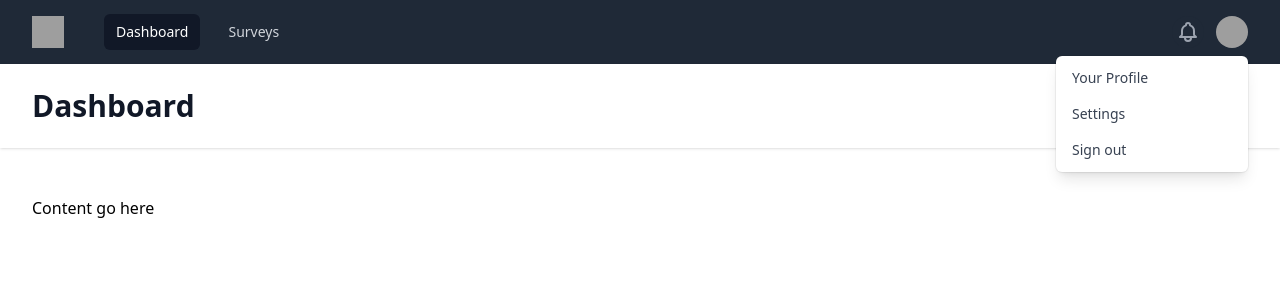
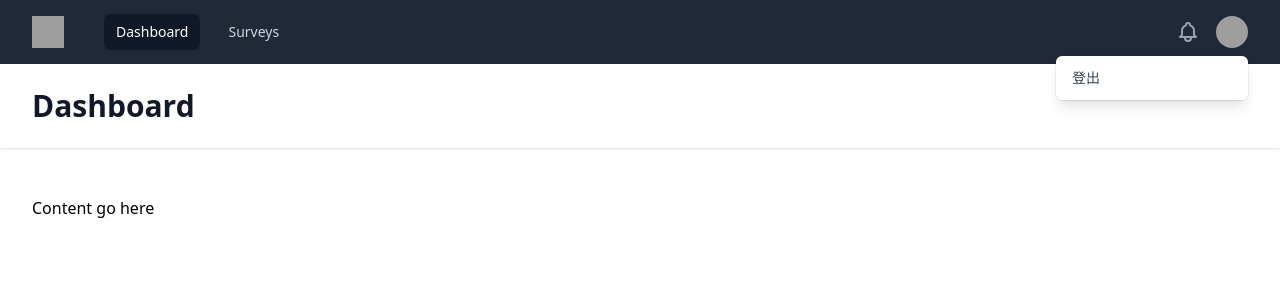
Before and after one commit to colonsong/surveys, a Vue app in the folder vue/: page /dashboard in a window 1280 px wide. Both pictures are taken after a click on the button "Open user menu". Shown: the top 300 px of the page. Built offline with nearby package versions, Linux system fonts and the light colour scheme; grey boxes are pictures that could not be loaded.

Commit message:
logout button

```diff
--- a/vue/src/components/DefaultLayout.vue
+++ b/vue/src/components/DefaultLayout.vue
@@ -49,8 +49,8 @@
                 </div>
                 <transition enter-active-class="transition ease-out duration-100" enter-from-class="transform opacity-0 scale-95" enter-to-class="transform opacity-100 scale-100" leave-active-class="transition ease-in duration-75" leave-from-class="transform opacity-100 scale-100" leave-to-class="transform opacity-0 scale-95">
                   <MenuItems class="origin-top-right absolute right-0 mt-2 w-48 rounded-md shadow-lg py-1 bg-white ring-1 ring-black ring-opacity-5 focus:outline-none">
-                    <MenuItem v-for="item in userNavigation" :key="item.name" v-slot="{ active }">
-                      <a :href="item.href" :class="[active ? 'bg-gray-100' : '', 'block px-4 py-2 text-sm text-gray-700']">{{ item.name }}</a>
+                    <MenuItem v-slot="{ active }">
+                      <a @click="logout" :class="[ 'block px-4 py-2 text-sm text-gray-700']">登出 </a>
                     </MenuItem>
                   </MenuItems>
                 </transition>
@@ -97,7 +97,7 @@
             </button>
           </div>
           <div class="mt-3 px-2 space-y-1">
-            <DisclosureButton v-for="item in userNavigation" :key="item.name" as="a" :href="item.href" class="block px-3 py-2 rounded-md text-base font-medium text-gray-400 hover:text-white hover:bg-gray-700">{{ item.name }}</DisclosureButton>
+            <DisclosureButton @click="logout" class="block px-3 py-2 rounded-md text-base font-medium text-gray-400 hover:text-white hover:bg-gray-700">登出</DisclosureButton>
           </div>
         </div>
       </DisclosurePanel>
@@ -119,11 +119,7 @@ const navigation = [
   { name: 'Surveys', to: {name: 'Surveys'} },
 
 ]
-const userNavigation = [
-  { name: 'Your Profile', href: '#' },
-  { name: 'Settings', href: '#' },
-  { name: 'Sign out', href: '#' },
-]
+
 
 export default {
   components: {
@@ -143,7 +139,7 @@ export default {
     return {
       user:  computed(() => store.state.user.data),
       navigation,
-      userNavigation,
+
     }
   },
 }
```
